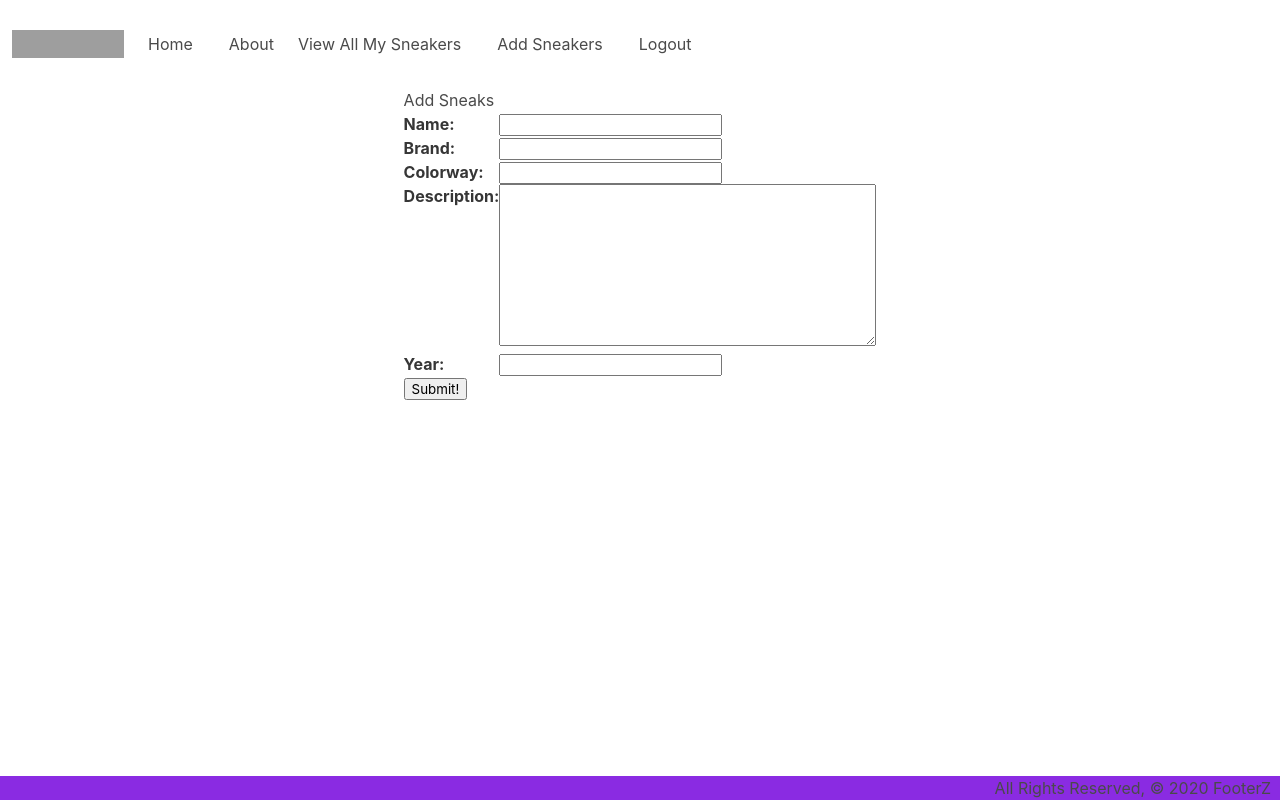
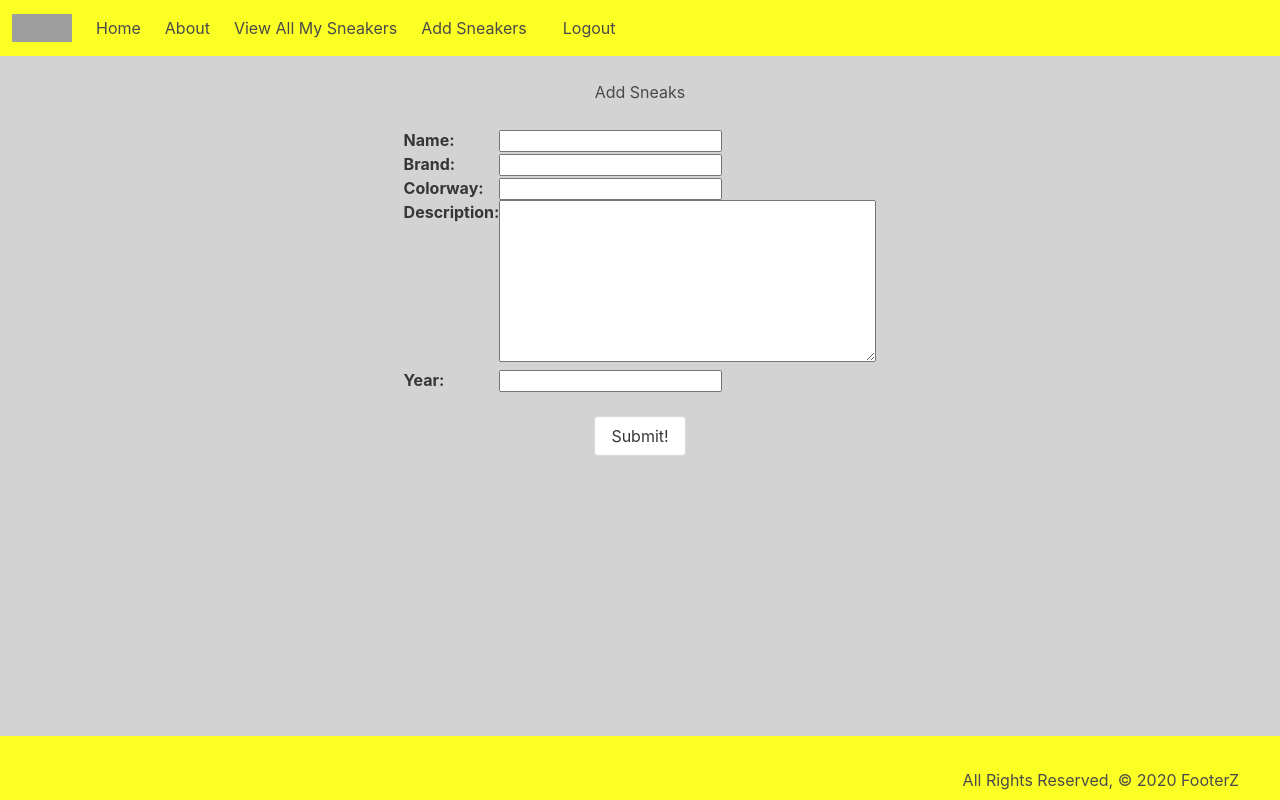
Before and after one commit to RobBloxham/SEIProject4FooterZ, a Django app: page /sneakers/create/ in a window 1280 px wide. Run offline with Django 3.2, Linux system fonts and the light colour scheme; the visitor is signed in with stand-in values (Sample User, id 1); grey boxes are pictures that could not be loaded.

Commit message:
many things

```diff
--- a/main_app/models.py
+++ b/main_app/models.py
@@ -24,4 +24,4 @@ class Photo(models.Model):
     sneakers = models.ForeignKey(Sneakers, on_delete=models.CASCADE)
 
     def __str__(self):
-        return f"Photo for sneakers_id: {self.snakers_id} @{self.url}"
+        return f"Photo for sneakers_id: {self.sneakers_id} @{self.url}"
--- a/main_app/static/css/style.css
+++ b/main_app/static/css/style.css
@@ -2,18 +2,25 @@ body {
     display: flex;
     min-height: 100vh;
     flex-direction: column;
+    background-color: rgb(211, 211, 211);
+
 }
 
 main {
   flex: 1 0 auto;
 }
 
-  footer.page-footer {
-    padding-top: 0;
+.footer {
+  max-height: 20px !important;
+  padding: 2rem;
   text-align: right;
-    background-color: blueviolet;
+  background-color: rgb(251, 255, 36);
 }
-
-  .nav-wrapper {
-    background-color: blueviolet;
+.navbar {
+  background-color: rgb(251, 255, 36);
 }
+#FormSubBtn {
+  align-items: center;
+  align-content: center;
+  text-align: center !important;
+}
--- a/main_app/templates/base.html
+++ b/main_app/templates/base.html
@@ -15,8 +15,8 @@
   <header>
     <nav class="navbar" role="navigation" aria-label="main navigation">
         <div class="navbar-brand">
-          <a class="navbar-item" href="https://bulma.io">
-            <img src="https://bulma.io/images/bulma-logo.png" width="112" height="28">
+          <a class="navbar-item" href="/about">
+            <img src="https://s3.us-west-1.amazonaws.com/footerz/2ff7e9.png" width="60" height="28">
           </a>
 
           <a role="button" class="navbar-burger burger" aria-label="menu" aria-expanded="false" data-target="navbarBasicExample">
@@ -31,7 +31,7 @@
             <a class="navbar-item" href="{% url 'home' %}">
               Home
             </a>
-            <div class="navbar-item">
+
                 <a class="navbar-item" a href="/about">
                   About
                 </a>
@@ -39,8 +39,6 @@
             <a class="navbar-item" href="{% url 'index' %}">
               View All My Sneakers
             </a>
-
-            <div class="navbar-item ">
               <a class="navbar-item" href="{% url 'sneakers_create' %}">
                 Add Sneakers
               </a>
@@ -72,9 +70,36 @@
   <main class="container">
     {% block content %}
     {% endblock %}
+    <script>
+      document.addEventListener('DOMContentLoaded', () => {
+
+// Get all "navbar-burger" elements
+const $navbarBurgers = Array.prototype.slice.call(document.querySelectorAll('.navbar-burger'), 0);
+
+// Check if there are any navbar burgers
+if ($navbarBurgers.length > 0) {
+
+  // Add a click event on each of them
+  $navbarBurgers.forEach( el => {
+    el.addEventListener('click', () => {
+
+      // Get the target from the "data-target" attribute
+      const target = el.dataset.target;
+      const $target = document.getElementById(target);
+
+      // Toggle the "is-active" class on both the "navbar-burger" and the "navbar-menu"
+      el.classList.toggle('is-active');
+      $target.classList.toggle('is-active');
+
+    });
+  });
+}
+
+});
+    </script>
   </main>
-  <footer class="page-footer">
-    <div class="right">All Rights Reserved, &copy; 2020 FooterZ &nbsp;</div>
+  <footer class="footer" id="toobig">
+    <p>All Rights Reserved, &copy; 2020 FooterZ &nbsp;</p>
   </footer>
 </body>
 </html>
--- a/main_app/templates/main_app/sneakers_form.html
+++ b/main_app/templates/main_app/sneakers_form.html
@@ -4,7 +4,7 @@
   {% if object %}
     <h1>Edit <span class="teal-text">{{object.name}}</span></h1>
   {% else %}
-    <h1>Add Sneaks</h1>
+    </br><h1 id="FormSubBtn">Add Sneaks</h1> </br>
   {% endif %}
   <!-- Leaving the action empty makes the form post to the same url used to display it -->
   <form action="" method="post">
@@ -13,7 +13,9 @@
     <table>
       <!-- Render the inputs inside of <tr>s & <td>s -->
       {{ form.as_table }}
-    </table>
-    <input type="submit" value="Submit!" class="btn">
+    </table> </br>
+    <div id="FormSubBtn">
+    <input type="submit" value="Submit!" class="button">
+    </div>
   </form>
 {% endblock %}
--- a/main_app/templates/sneakers/detail.html
+++ b/main_app/templates/sneakers/detail.html
@@ -10,7 +10,6 @@
         <p>Description: {{ sneakers.description }}</p>
         <p>Colorway: {{  sneakers.colorway }}</p>
         <p>Year: {{  sneakers.year }}</p>
-
       </div>
       <div class="card-action">
         <a href="{% url 'sneakers_update' sneakers.id %}">Edit</a>
--- a/main_app/views.py
+++ b/main_app/views.py
@@ -5,31 +5,28 @@ from django.contrib.auth import login
 from django.contrib.auth.forms import UserCreationForm
 from django.contrib.auth.decorators import login_required
 from django.contrib.auth.mixins import LoginRequiredMixin
-from .models import Sneakers
+from .models import Sneakers, Photo
 import uuid
 import boto3
+from botocore.exceptions import ClientError
 
-S3_BASE_URL='https://s3-us-west-1.amazonaws.com/'
-BUCKET='catcol'
+S3_BASE_URL='https://s3.us-west-1.amazonaws.com/'
+BUCKET='footerz'
 
-# Define the home view
+
 @login_required
 def add_photo(request, sneakers_id):
-    # photo-file will be the "name" attribute on the <input type="file">
     photo_file = request.FILES.get('photo-file', None)
     if photo_file:
         s3 = boto3.client('s3')
-        # need a unique "key" for S3 / needs image file extension too
         key = uuid.uuid4().hex[:6] + photo_file.name[photo_file.name.rfind('.'):]
-        # just in case something goes wrong
         try:
             s3.upload_fileobj(photo_file, BUCKET, key)
-            # build the full url string
             url = f"{S3_BASE_URL}{BUCKET}/{key}"
-            # we can assign to cat_id or cat (if you have a cat object)
             photo = Photo(url=url, sneakers_id=sneakers_id)
             photo.save()
-        except:
+        except ClientError as e:
+            print(e)
             print('An error occurred uploading file to S3')
     return redirect('detail', sneakers_id=sneakers_id)
 
@@ -42,8 +39,6 @@ def about(request):
 @login_required
 def sneakers_index(request):
   sneakers = Sneakers.objects.filter(user=request.user)
-  # You could also retrieve the logged in user's cats like this
-  # cats = request.user.cat_set.all()
   return render(request, 'sneakers/index.html', { 'sneakers': sneakers })
 
 @login_required
@@ -57,12 +52,9 @@ class SneakersCreate(LoginRequiredMixin, CreateView):
   model = Sneakers
   fields = ['name', 'brand', 'colorway', 'description', 'year']
 
-  # This inherited method is called when a
-  # valid cat form is being submitted
+
   def form_valid(self, form):
-    # Assign the logged in user (self.request.user)
-    form.instance.user = self.request.user  # form.instance is the cat
-    # Let the CreateView do its job as usual
+    form.instance.user = self.request.user
     return super().form_valid(form)
 
 class SneakersUpdate(LoginRequiredMixin, UpdateView):
@@ -76,18 +68,13 @@ class SneakersDelete(LoginRequiredMixin, DeleteView):
 def signup(request):
   error_message = ''
   if request.method == 'POST':
-    # This is how to create a 'user' form object
-    # that includes the data from the browser
     form = UserCreationForm(request.POST)
     if form.is_valid():
-      # This will add the user to the database
       user = form.save()
-      # This is how we log a user in via code
       login(request, user)
       return redirect('index')
     else:
       error_message = 'Invalid sign up - try again'
-  # A bad POST or a GET request, so render signup.html with an empty form
   form = UserCreationForm()
   context = {'form': form, 'error_message': error_message}
   return render(request, 'registration/signup.html', context)
```
Also changed, not shown: main_app/migrations/0003_photo_year.py (added), main_app/migrations/0004_remove_photo_year.py (added). Lines whose indentation alone changed are shown as unchanged.
